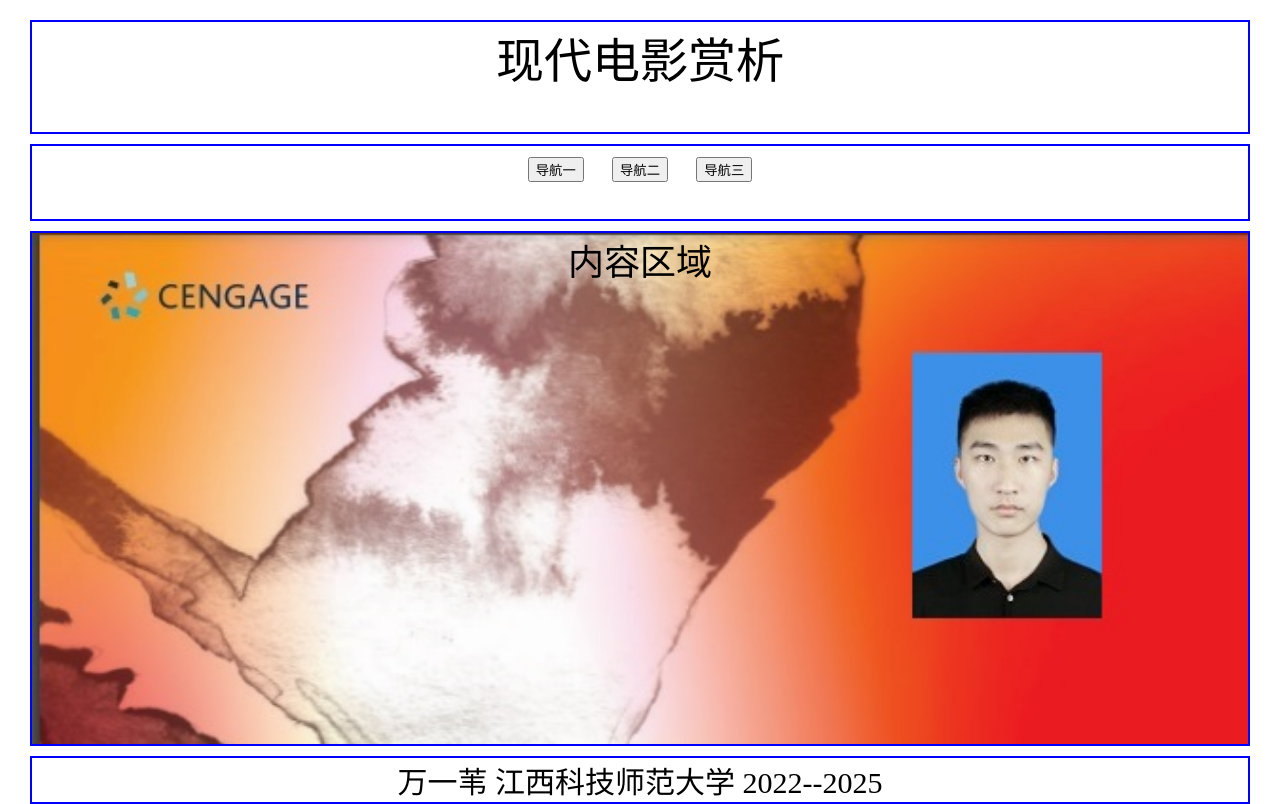
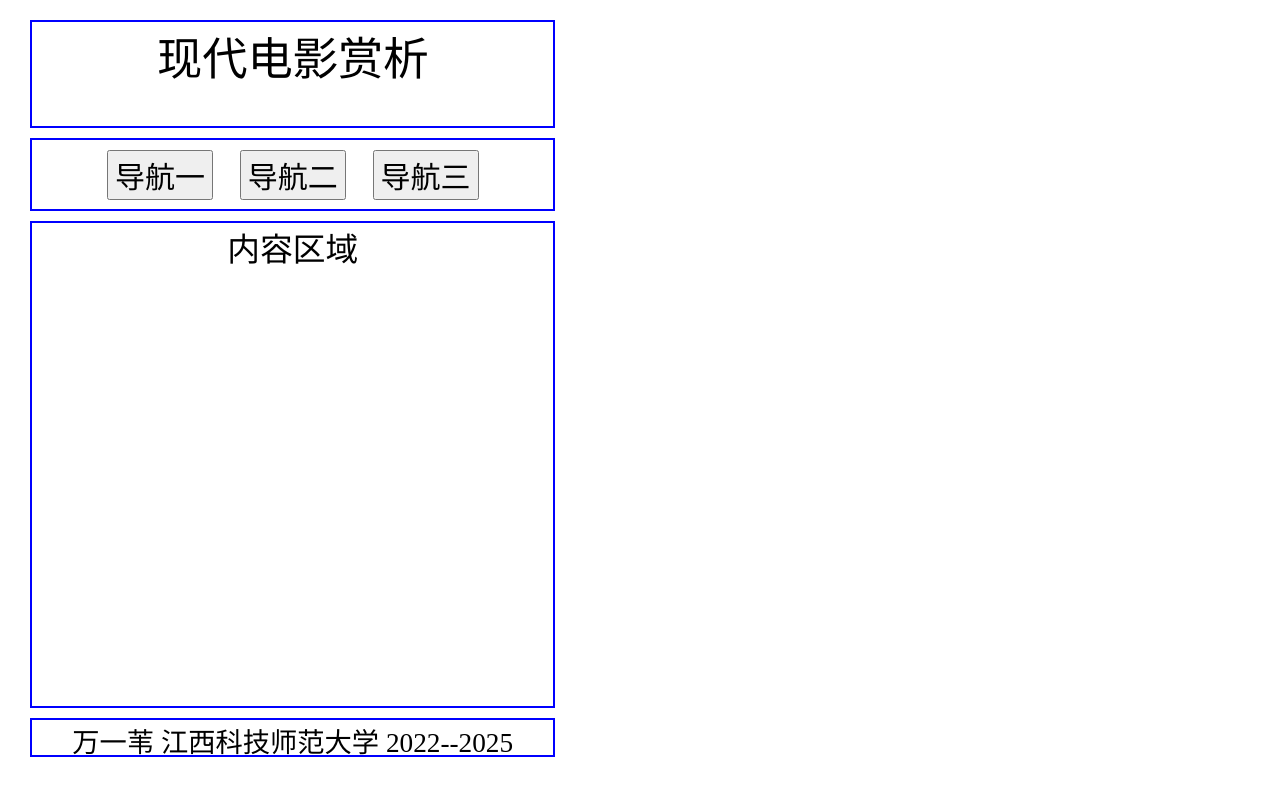
Before and after one commit to 1l1ov1/1l1ov1.github.io, a plain HTML site: page 1.2.html in a window 1280 px wide. Drawn offline with Linux system fonts and the light colour scheme.

Commit message:
修改了1.2.html的样式

```diff
--- a/1.2.html
+++ b/1.2.html
@@ -1,5 +1,6 @@
 <!doctype html>
 <html lang="en">
+
 <head>
   <meta charset="UTF-8">
   <meta name="viewport" content="width=device-width , initial-scale=1">
@@ -14,33 +15,36 @@
     }
 
     header {
+      border: 2px solid blue;
       height: 15%;
-      border: 2px solid blue;
-      font-size: 1.6em;
+      font-size: 1.66em;
+
     }
 
     main {
+      border: 2px solid blue;
       height: 70%;
-      border: 2px solid blue;
       font-size: 1.2em;
-      background-image: url('../lesson/CS.jpg');
-      background-size: cover;
+
     }
 
     nav {
       border: 2px solid blue;
       height: 10%;
+    }
+
+    nav button {
       font-size: 1.1em;
     }
 
-
     footer {
-      min-height: 5%;
       border: 2px solid blue;
+      height: 5%;
     }
   </style>
   <title>移动互联时代的响应式设计（窄屏）</title>
 </head>
+
 <body>
   <header>
     现代电影赏析
@@ -59,29 +63,21 @@
   </footer>
 
   <script>
+
     var UI = {};
-    // 设置宽度
-    // UI.appWidth = window.innerWidth;
-    UI.appWidth = window.innerWidth >= 600 ? 600 : window.innerWidth;
-    // 设置高度
+    UI.appWidth = window.innerWidth > 600 ? 600 : window.innerWidth;
     UI.appHeight = window.innerHeight;
-    // 基础字体的大小
-    let baseFont = parseInt(UI.appWidth / 20) + 'px';
-    // 通过修改body对象的字体大小，可以遗传给子代，从而实现自己的响应式设计
-    document.body.style.fontSize = baseFont;
-    // 把body的高度设置为屏幕的高度，实现了纵向全屏
-    // 通过CSS对body子对象的高度百分比进行分配，从而达到响应式设计的目标。
-    document.body.style.height = UI.appHeight - 70 + 'px';
-    function $(element) {
-      if (element !== String
-      || element === ''
-      || element === null
-      || element === undefined) {
+    const LETTERS = 22;
+    const baseFont = UI.appWidth / LETTERS;
 
-      }
+    //通过更改body对象的字体大小，这个属性能够遗传其子子孙孙
+    document.body.style.fontSize = baseFont + "px";
+    //通过把body对象的宽度和高度设置为设备/屏幕的宽度和高度，实现全屏。
+    //通过CSS对子对象百分比（纵向）的配合，从而实现响应式设计的目标。
+    document.body.style.width = UI.appWidth - 2 * baseFont + "px";
+    document.body.style.height = UI.appHeight - 4 * baseFont + "px";
 
-      return document.getElementById(element);
-    }
   </script>
 </body>
+
 </html>
```
Lines whose indentation alone changed are shown as unchanged.
